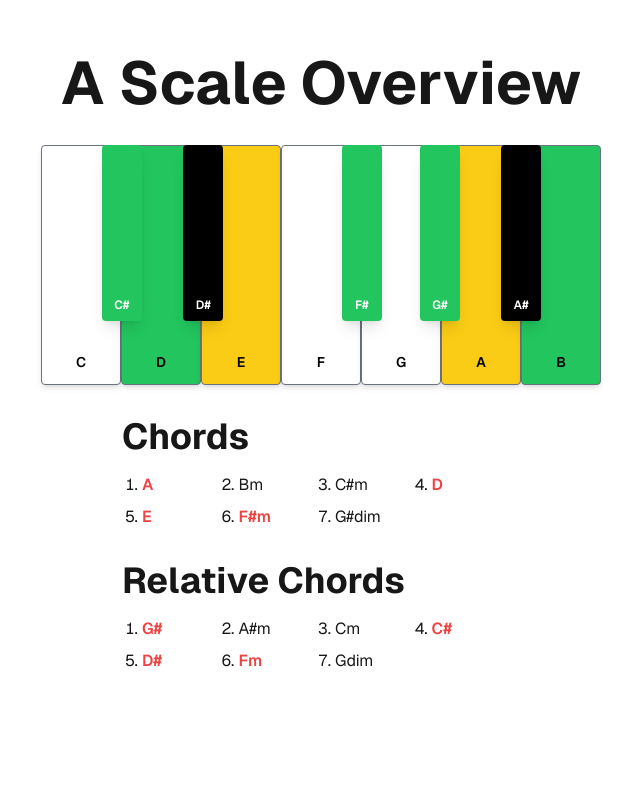
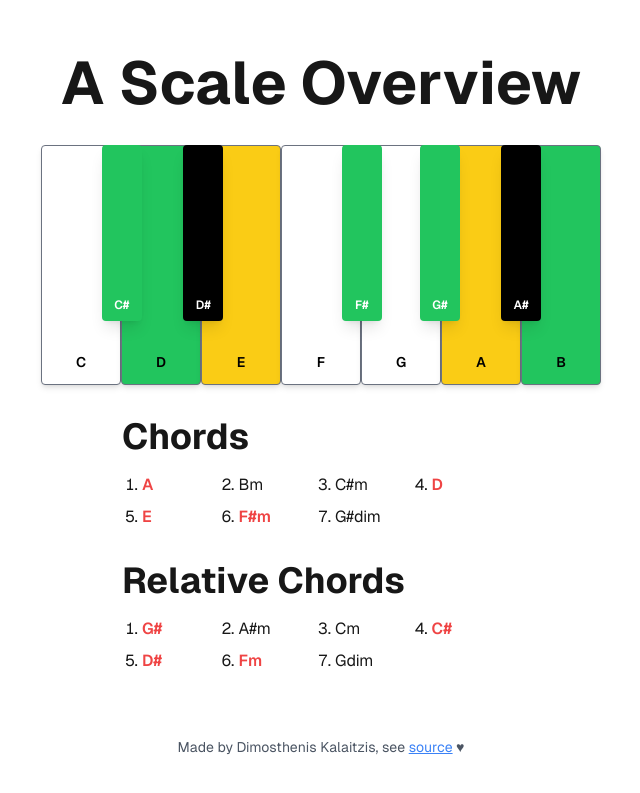
Before and after one commit to DimosthenisK/music-cheatsheet, a Next.js app: page /A in a window 1280 px wide. Shown: the part 111-904 px from the top of the page, without its empty margins (319-959 px from the left). Built offline with nearby package versions, Linux system fonts and the light colour scheme.

Commit message:
Add footer

```diff
--- a/src/app/[scale]/page.tsx
+++ b/src/app/[scale]/page.tsx
@@ -41,7 +41,17 @@ export default function Index() {
         </div>
       </main>
       <footer className="row-start-3 flex gap-6 flex-wrap items-center justify-center">
-
+        <p className="text-sm text-gray-600">
+          Made by Dimosthenis Kalaitzis, see{" "}
+          <a
+            href="https://github.com/DimosthenisK/music-cheatsheet"
+            target="_blank"
+            rel="noopener noreferrer"
+            className="text-blue-500 hover:text-blue-600 underline"
+          >
+            source
+          </a> ♥
+        </p>
       </footer>
     </div>
   );
--- a/src/app/page.tsx
+++ b/src/app/page.tsx
@@ -38,7 +38,17 @@ export default function Home() {
         </div>
       </main>
       <footer className="row-start-3 flex gap-6 flex-wrap items-center justify-center">
-
+        <p className="text-sm text-gray-600">
+          Made by Dimosthenis Kalaitzis, see{" "}
+          <a
+            href="https://github.com/DimosthenisK/music-cheatsheet"
+            target="_blank"
+            rel="noopener noreferrer"
+            className="text-blue-500 hover:text-blue-600 underline"
+          >
+            source
+          </a> ♥
+        </p>
       </footer>
     </div>
   );
```
